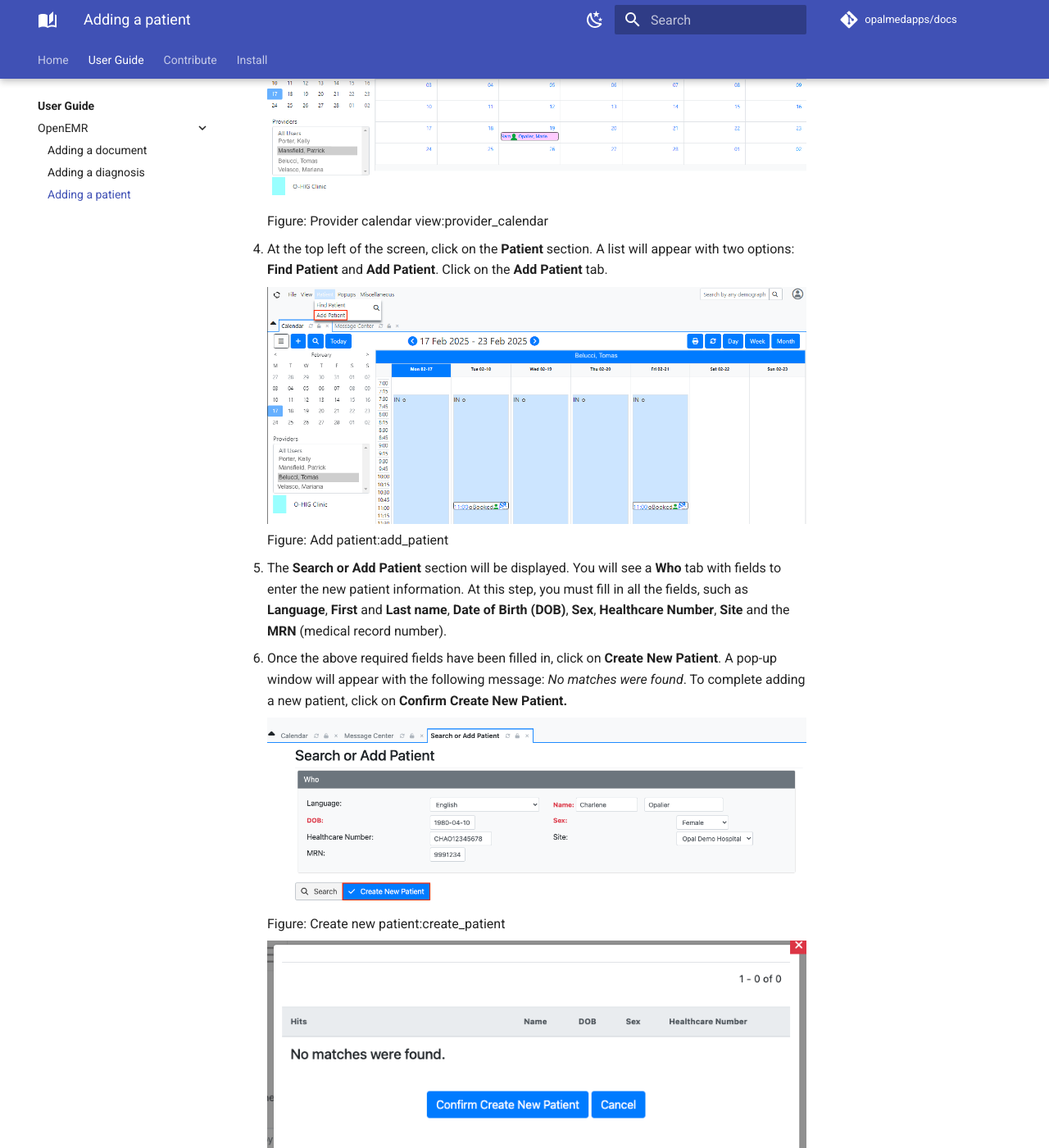
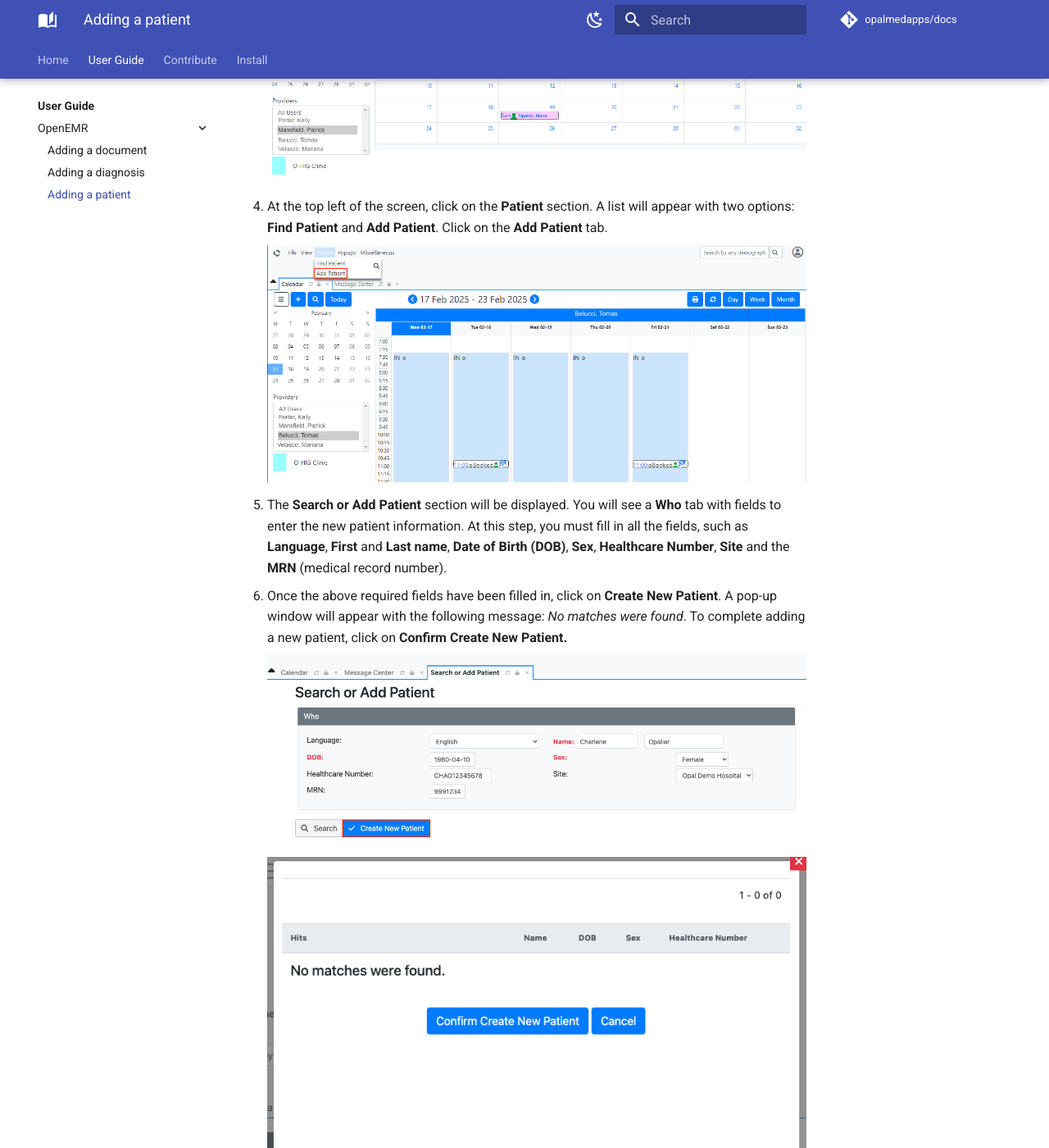
Before and after one commit to opalmedapps/docs, an MkDocs documentation site: the page built from docs/user/openemr/patient/add_patient.md, in a window 1280 px wide and 1400 px high, scrolled down 1053 px. Shown: the whole window at 82% size. Built offline with MkDocs 1.6.1 and Material for MkDocs 9.7.7, drawn with Linux system fonts in a browser that asks for light colours; plug-ins that fetch from the network failed and are left out; comment, search, counter and statistics services are not loaded; some of the changed text lies outside the part shown.

Commit message:
Addressed CR comments

```diff
--- a/docs/user/openemr/patient/add_patient.md
+++ b/docs/user/openemr/patient/add_patient.md
@@ -19,25 +19,20 @@ The purpose of this document is to show the steps for adding a new patient to th
 1. You can choose to view the provider's calendar by Day, Week or Month, by clicking on one of the appropriate blue buttons on the top right of the screen. You can also print your calendar (daily, weekly or monthly), by clicking on the blue "printer” icon located at the top right of the screen.
 
     ![Full calendar view](images/full_calendar.png)
-    Figure: Full calendar view:full_calendar
 
     ![Provider calendar view](images/provider_calendar.png)
-    Figure: Provider calendar view:provider_calendar
 
 1. At the top left of the screen, click on the **Patient** section. A list will appear with two options: **Find Patient** and **Add Patient**. Click on the **Add Patient** tab.
 
     ![Add patient](images/add_patient.png)
-    Figure: Add patient:add_patient
 
 1. The **Search or Add Patient** section will be displayed. You will see a **Who** tab with fields to enter the new patient information. At this step, you must fill in all the fields, such as **Language**, **First** and **Last name**, **Date of Birth (DOB)**, **Sex**, **Healthcare Number**, **Site** and the **MRN** (medical record number).
 
 1. Once the above required fields have been filled in, click on **Create New Patient**. A pop-up window will appear with the following message: _No matches were found_. To complete adding a new patient, click on **Confirm Create New Patient.**
 
     ![Create new patient](images/create_patient.png)
-    Figure: Create new patient:create_patient
 
     ![Confirm create new patient](images/confirm_create_patient.png)
-    Figure: Confirm create new patient:confirm_create_patient
 
 1. Once the new patient is added to the system, their **Medical Record Dashboard** will be displayed, showing the information entered previously. You can verify all the patient's personal information you just entered.
 
```
